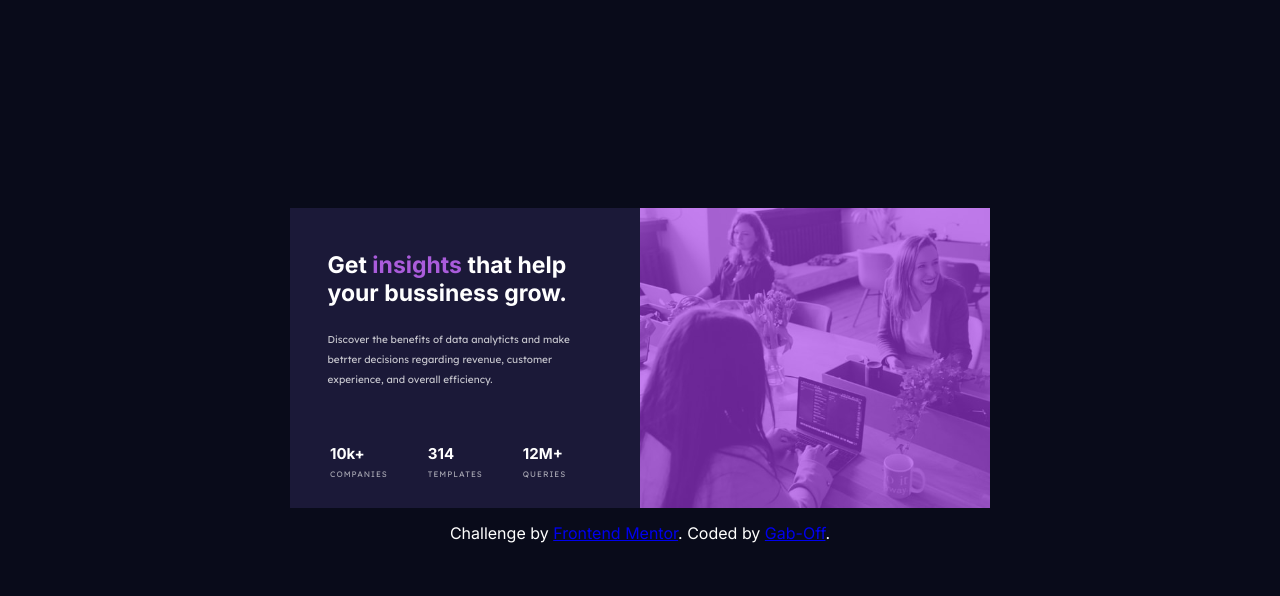
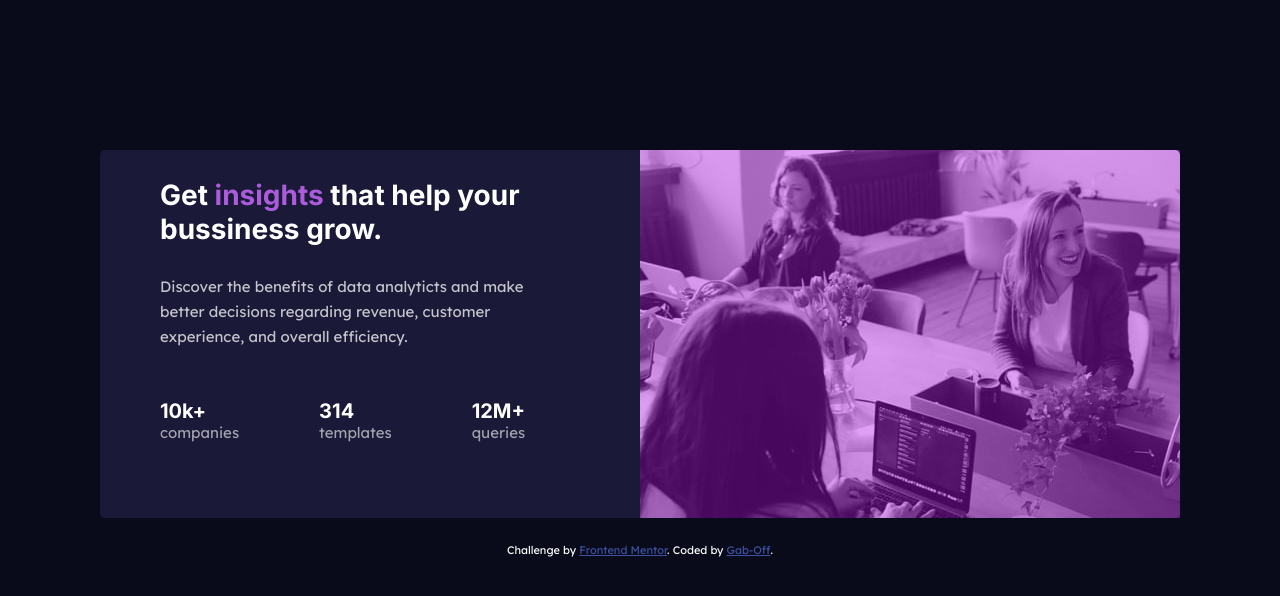
Before and after one commit to Gab-off/Stats-preview-card-component, a plain HTML site: page index.html in a window 1280 px wide. Drawn offline with Linux system fonts and the light colour scheme.

Commit message:
Projeto finalizado

```diff
--- a/index.html
+++ b/index.html
@@ -1,72 +1,81 @@
 <!DOCTYPE html>
 <html lang="en">
+  <head>
+    <meta charset="UTF-8" />
+    <meta name="viewport" content="width=device-width, initial-scale=1.0" />
+    <!-- displays site properly based on user's device -->
 
-<head>
-  <meta charset="UTF-8">
-  <meta name="viewport" content="width=device-width, initial-scale=1.0">
-  <link rel="stylesheet" type="text/css" href="style.css">
-  <link rel="icon" type="image/png" sizes="32x32" href="img/favicon-32x32.png">
-  <link rel="preconnect" href="https://fonts.googleapis.com">
-  <link rel="preconnect" href="https://fonts.gstatic.com" crossorigin>
-  <link href="https://fonts.googleapis.com/css2?family=Inter:wght@400;700&display=swap" rel="stylesheet">
-  <link href="https://fonts.googleapis.com/css2?family=Lexend+Deca&display=swap" rel="stylesheet">
-
-
+    <link
+      rel="icon"
+      type="image/png"
+      sizes="32x32"
+      href="./images/favicon-32x32.png"
+    />
+    <link
+      href="https://fonts.googleapis.com/css2?family=Inter:wght@400;700&display=swap"
+      rel="stylesheet"
+    />
+    <link
+      href="https://fonts.googleapis.com/css2?family=Lexend+Deca&display=swap"
+      rel="stylesheet"
+    />
+    <link rel="stylesheet" href="style.css" />
 
     <title>Frontend Mentor | Stats preview card component</title>
+
+    <!-- Feel free to remove these styles or customise in your own stylesheet 👍 -->
+    <style>
+      .attribution {
+        font-size: 11px;
+        text-align: center;
+      }
+
+      .attribution a {
+        color: hsl(228, 45%, 44%);
+      }
+    </style>
   </head>
 
   <body>
     <div class="container">
-    <div class="content">
-      <article>
-        <div class=card-container>
-
+      <section class="grid-box">
+        <div class="img-card">
+          <div class="overlay"></div>
+        </div>
+        <div class="grid-interno">
           <p class="paragraph">
             Get <span>insights</span> that help your bussiness grow.
           </p>
           <p class="text">
-            Discover the benefits of data analyticts and make betrter decisions regarding revenue, customer experience, and overall efficiency.
+            Discover the benefits of data analyticts and make better decisions
+            regarding revenue, customer experience, and overall efficiency.
           </p>
-        </div>
-        <div class="footer">
-          <div class="block1">
+
           <ul>
-              <li class="numbers">10k+</li>
-              <li>companies</li>
+            <li class="padding_right">
+              <div class="number_data">10k+</div>
+              <div class="text2">companies</div>
+            </li>
+
+            <li class="padding_right">
+              <div class="number_data">314</div>
+              <div class="text2">templates</div>
+            </li>
+
+            <li>
+              <div class="number_data">12M+</div>
+              <div class="text2">queries</div>
+            </li>
           </ul>
         </div>
+      </section>
 
-          <div class="block2">
-            <ul>
-              <li class="numbers">314</li>
-              <li>templates</li>
-            </ul>
-          </div>
-
-          <div class="block3">
-            <ul>
-              <li class="numbers">12M+</li>
-              <li>queries</li>
-            </ul>
+      <div class="attribution">
+        Challenge by
+        <a href="https://www.frontendmentor.io?ref=challenge" target="_blank"
+          >Frontend Mentor</a
+        >. Coded by <a href="#">Gab-Off</a>.
       </div>
     </div>
-      </article>
-
-      <aside>
-
-        <div class="color-overlay"></div>
-      </aside>
-
-    </div>
-
-    <div class="attribution">
-      Challenge by <a href="https://www.frontendmentor.io?ref=challenge" target="_blank">Frontend Mentor</a>.
-      Coded by <a href="https://github.com/Gab-off">Gab-Off</a>.
-    </div>
-  </div>
-
-
   </body>
-
 </html>
--- a/style.css
+++ b/style.css
@@ -1,109 +1,134 @@
 body {
   background: hsl(233, 47%, 7%);
+  color: hsl(0, 0%, 100%);
+  font-size: 15px;
+  font-family: "Lexend Deca", sans-serif;
 }
 
-article {
-  width: 350px;
-  height: 300px;
-  float: left;
-  background: hsl(244, 38%, 16%);
+.container {
+  width: 1080px;
+  margin: 150px auto 0 auto;
 }
 
-article p.paragraph {
-  color: hsl(0, 0%, 100%);
+.grid-box {
+  width: 100%;
+  background: hsl(244, 38%, 16%);
+  float: right;
+  border-radius: 5px 0 0 5px;
+}
+
+.grid-interno {
+  width: 34%;
+  padding-left: 60px;
+}
+
+.img-card {
+  background: url(/images/image-header-desktop.jpg);
+  width: 50%;
+  height: 368px;
+  float: right;
+  display: flex;
+  border-radius: 0 5px 5px 0;
+}
+
+.overlay {
+  width: 100%;
+  height: 100%;
+  background: #ac10e6;
+  opacity: 0.4;
+}
+
+/* .grid-box img {
+  width: 100%;
+  background-size: cover;
+} */
+
+.paragraph {
+  font-size: 28px;
   font-family: "Inter", sans-serif;
-  font-size: 23px;
   font-weight: 700;
 }
 
-.card-container {
-  width: 250px;
-  height: 200px;
-  margin: 0 auto;
-  padding-top: 20px;
-  padding-right: 25px;
-}
-.text {
-  font-family: "Lexend Deca", sans-serif;
-  color: hsla(0, 0%, 100%, 0.75);
-  font-size: 10px;
-  line-height: 20px;
-  margin-top: 0px;
+.paragraph span {
+  color: hsl(277, 64%, 61%);
 }
 
-aside {
-  background: url(/image-header-desktop.jpg);
-  width: 350px;
-  height: 300px;
-  float: left;
-  background-size: cover;
+.text {
+  line-height: 25px;
+  margin-bottom: 30px;
+  color: hsla(0, 0%, 100%, 0.75);
 }
 
-aside img {
-  width: 350px;
-  height: 300px;
+.text2 {
+  color: hsla(0, 0%, 100%, 0.6);
 }
 
-.content {
-  width: 700px;
-  margin: 0 auto;
-  padding-top: 200px;
+ul {
+  list-style-type: none;
+  overflow: hidden;
+  padding-left: 0px;
+  margin: 50px 0;
 }
 
 li {
-  color: white;
-  font-size: 8px;
-  list-style-type: none;
-}
-
-.block1 {
-  float: left;
-}
-.block2 {
-  float: left;
-}
-.block3 {
   float: left;
 }
 
-.numbers {
-  font-family: "Inter", sans-serif;
-  font-size: 15px;
-  font-weight: 700;
-  padding-bottom: 6px;
+.padding_right {
+  padding-right: 80px;
 }
 
-ul :nth-child(2) {
-  font-family: "Lexend Deca", sans-serif;
-  text-transform: uppercase;
-  color: hsla(0, 0%, 100%, 0.6);
-  letter-spacing: 1px;
-}
-
-span {
-  color: hsl(277, 64%, 61%);
-}
-
-.color-overlay {
-  width: 100%;
-  height: 100%;
-  background-color: rgba(167, 58, 235, 0.63);
+div .number_data {
+  font-family: "Inter", sans-serif;
+  font-weight: 700;
+  font-size: 20px;
 }
 
 .attribution {
   clear: both;
-  font-family: "Inter", sans-serif;
-  color: #fff;
-  text-align: center;
-  padding-top: 15px;
+  padding-top: 25px;
 }
 
-@media only screen and (min-width: 350px) and (max-width:699px){
-  article {
-    float: none;
+@media only screen and (min-width: 320px) and (max-width: 529px) {
+  .container {
+    width: 350px;
+    margin: 20px auto;
   }
 
-  aside {
+  .img-card {
+    background: url(/images/image-header-mobile.jpg);
+    width: 100%;
+    height: 200px;
+    background-repeat: no-repeat;
     float: none;
+    border-radius: 5px 5px 0 0;
+    background-size: 350px;
+  }
+
+  .grid-box {
+    width: auto;
+    float: none;
+    border-radius: 5px;
+  }
+
+  .grid-interno {
+    width: 79%;
+    margin: 0 auto;
+    padding-right: 0px;
+    text-align: center;
+    padding-left: 0px;
+  }
+
+  ul {
+    margin: 0px;
+  }
+
+  .padding_right {
+    padding-right: 0px;
+  }
+
+  li {
+    float: none;
+    padding: 20px 0;
   }
 }
```
Also changed, not shown: images/favicon-32x32.png (added), images/image-header-desktop.jpg (renamed from image-header-desktop.jpg), images/image-header-mobile.jpg (added), screenshot.png (added), 4 other files. Lines whose indentation alone changed are shown as unchanged.
